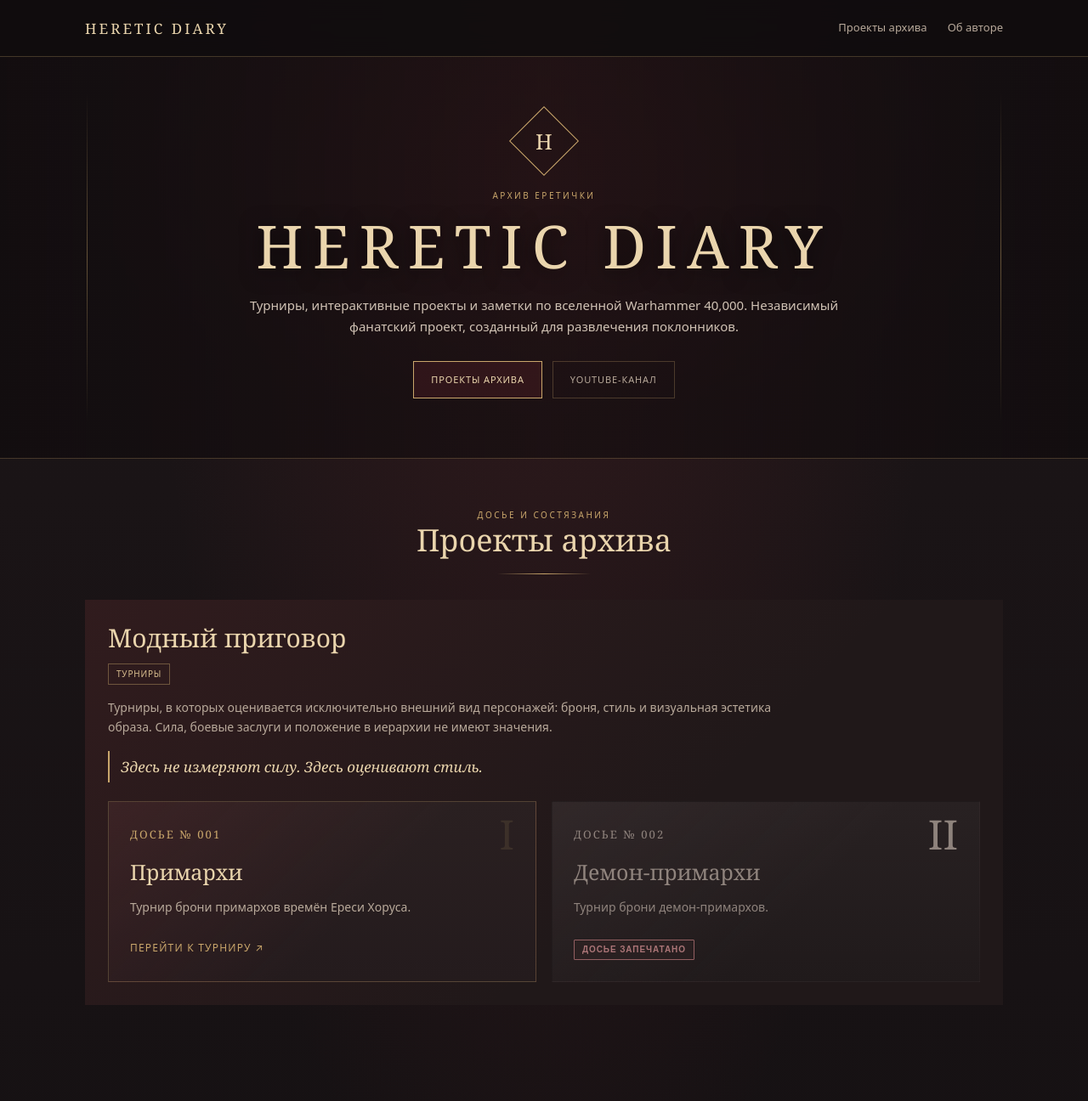
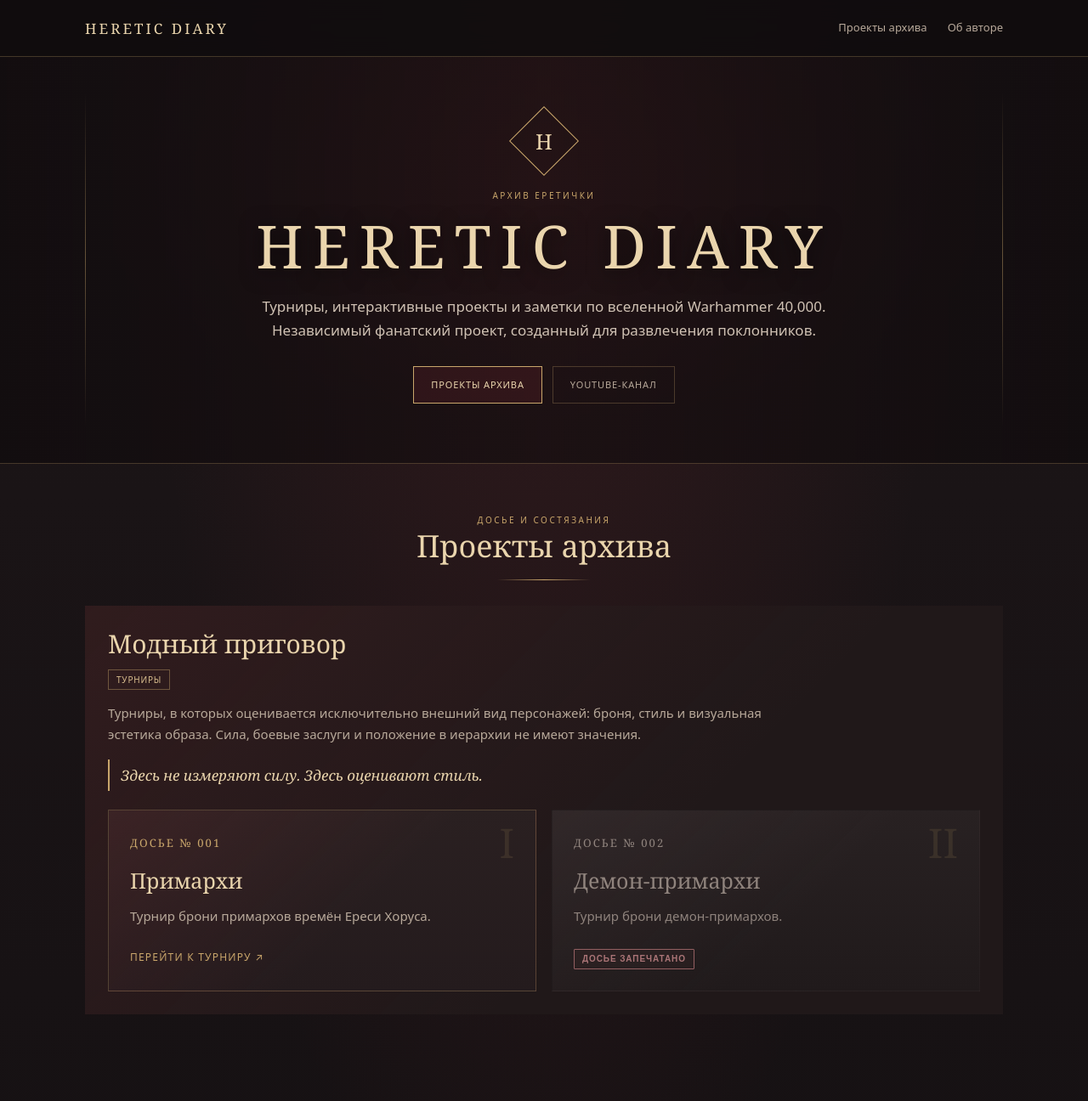
Before and after one commit to hereticdiary/hereticdiary.github.io, a plain HTML site: page index.html in a window 1280 px wide. Shown: the top 1296 px of the page at 85% size. Drawn offline with Linux system fonts and the light colour scheme.

Commit message:
Add files via upload

```diff
--- a/index.html
+++ b/index.html
@@ -56,7 +56,6 @@ footer{padding:27px 0;border-top:1px solid var(--line);color:#887d73;font-size:1
   transform:none;
 }
 .project.sealed .num,
-.project.sealed .corner,
 .project.sealed h3,
 .project.sealed p,
 .project.sealed .more{
@@ -96,6 +95,15 @@ footer{padding:27px 0;border-top:1px solid var(--line);color:#887d73;font-size:1
   opacity:.86;
   text-transform:uppercase;
 }
+
+/* Последние типографические и композиционные правки главной */
+.hero:before{left:max(18px,calc(50% - 540px))}
+.hero:after{right:max(18px,calc(50% - 540px))}
+.hero-copy p{font-size:17px}
+.project-category>p{font-size:15px}
+.project p{font-size:15px}
+.aboutcopy p{font-size:16px}
+
 </style></head><body>
 <div class="top"><div class="wrap nav"><a class="brand" href="#top">HERETIC DIARY</a><nav class="links"><a href="#projects">Проекты архива</a><a href="#about">Об авторе</a></nav></div></div>
 <header class="hero" id="top"><div><div class="sigil"><span>H</span></div><div class="eyebrow">Архив еретички</div><h1>HERETIC DIARY</h1><div class="hero-copy"><p>Турниры, интерактивные проекты и заметки по вселенной Warhammer 40,000. Независимый фанатский проект, созданный для развлечения поклонников.</p></div><div class="actions"><a class="btn" href="#projects">Проекты архива</a><a class="btn alt" href="https://www.youtube.com/@HereticDiary" target="_blank" rel="noopener">YouTube-канал</a></div></div></header>
```
